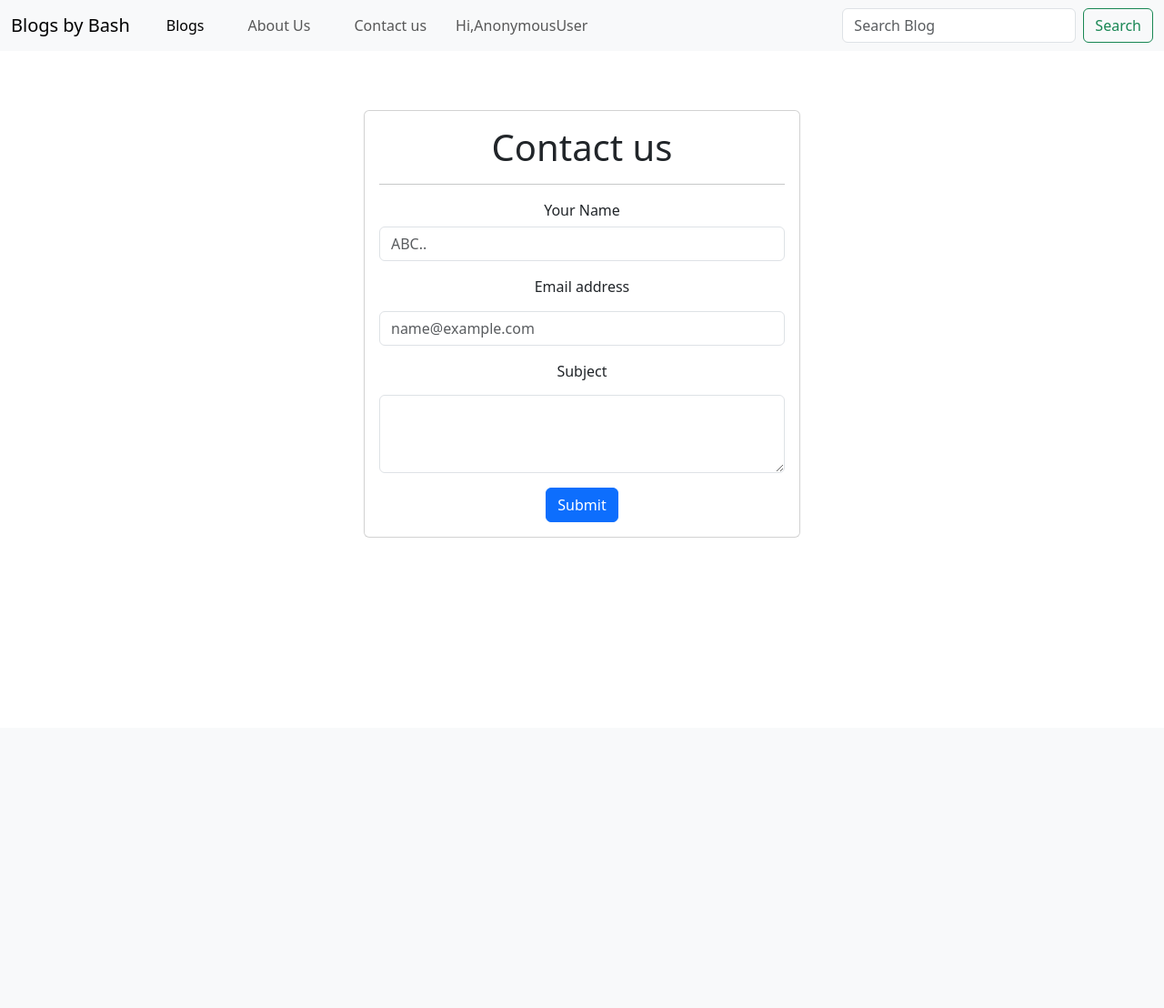
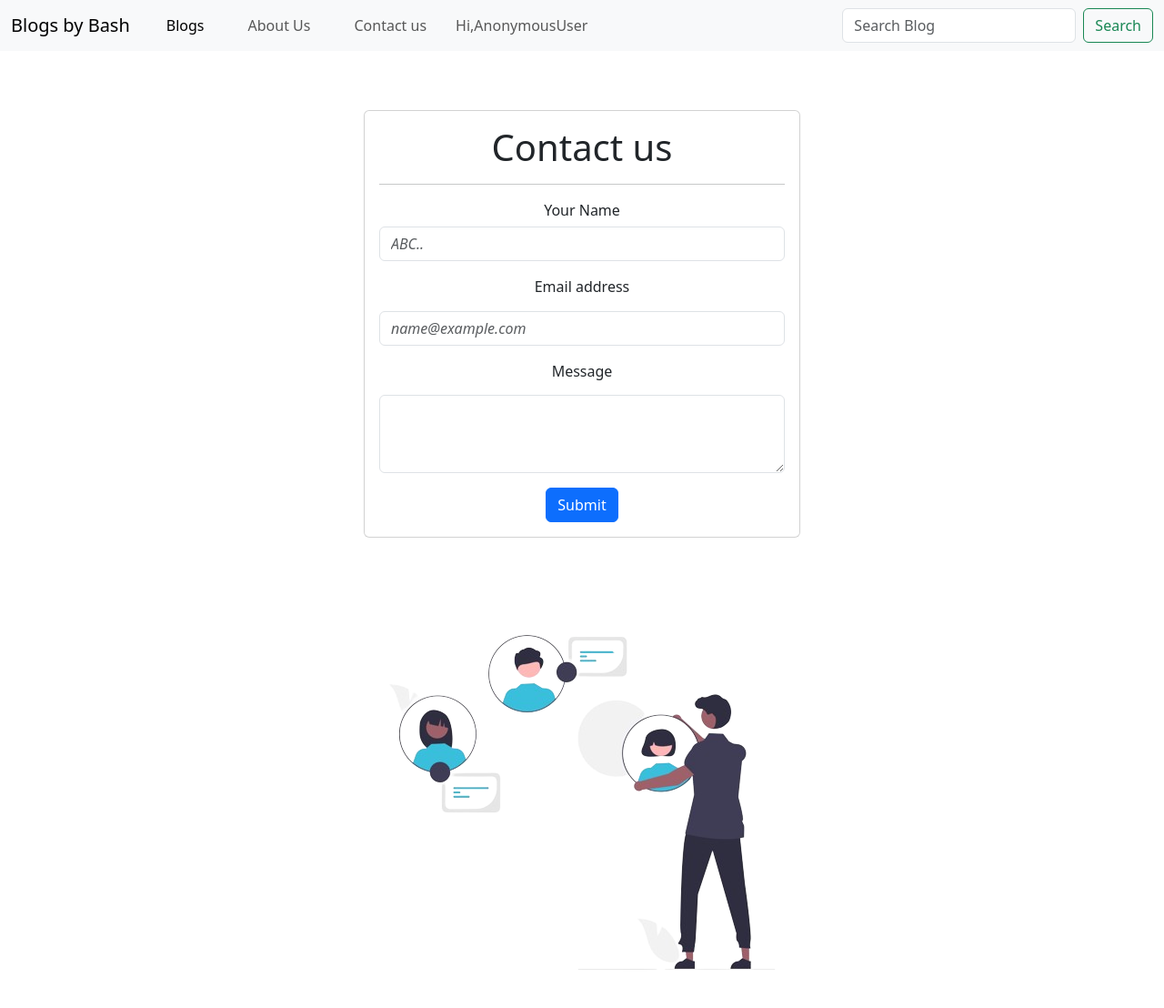
Before and after one commit to Umairawan81/Blogs-By-Bash, a Django app: page /contact-us/ in a window 1280 px wide. Shown: the whole page at 91% size. Before the commit the page ends 591 px from the top, so only its background shows below. Run offline with Django 4.2, Linux system fonts and the light colour scheme.

Commit message:
contact form with image

```diff
--- a/Blogs/Blog_Website/templates/contact.html
+++ b/Blogs/Blog_Website/templates/contact.html
@@ -1,7 +1,8 @@
+
 {% extends 'navbar.html' %}
 
 {% block content %}
-
+{% load static %}
 <!DOCTYPE html>
 <html lang="en">
 <head>
@@ -29,15 +30,15 @@
                         {% csrf_token %}
                         <div class="mb-3">
                             <label for="Name" class="form-label"><h6 class="my-0">Your Name</h6></label>
-                            <input type="Name" class="form-control" name="Name" placeholder="ABC..">
+                            <input type="Name" class="form-control" name="Name" placeholder="ABC.." style="font-style: italic;">
                         </div>
                         <div class="mb-3">
                             <label for="Email" class="form-label"><h6>Email address</h6></label>
-                            <input type="email" class="form-control" name="Email_addr" placeholder="name@example.com">
+                            <input type="email" class="form-control" name="Email_addr" placeholder="name@example.com" style="font-style: italic;">
                         </div>
                         <div class="mb-3">
-                            <label for="Subject" class="form-label"><h6>Subject</h6></label>
-                            <textarea class="form-control" name="subj" rows="3"></textarea>
+                            <label for="Subject" class="form-label"><h6>Message</h6></label>
+                            <textarea class="form-control" name="msg" rows="3"></textarea>
                         </div>
                         <button type="submit" class="btn btn-primary">Submit</button>
                     </form>
@@ -46,6 +47,7 @@
             </div>
         </div>
     </div>
+    <img src="{% static 'Images/Contact-us.png' %}">
     </center>
     {% endif%}
 
--- a/Blogs/Blog_Website/views.py
+++ b/Blogs/Blog_Website/views.py
@@ -5,6 +5,7 @@ from django.shortcuts import render
 from django.contrib import messages
 from .forms import Comment_form
 from .models import *
+from django.core.mail import send_mail
 
 def home(request):
    user = request.POST.get("name")
@@ -20,12 +21,18 @@ def About(request):
 def contact(request):
    if request.method == 'POST':
       con_name = request.POST.get('Name')
-      con_subj = request.POST.get('subj')
       con_email = request.POST.get('Email_addr')
+      con_msg = request.POST.get('msg')
 
-      print('con_name: ',con_name)
+      # This is according to django email sending formate
+      send_mail(
+         'Message from' + con_name, # Name of email sender
+         con_msg, # the mesage body here
+         con_email, # Sender email
+         ['Umairawan03125@gmail.com'],# Reciever Email
+      )
+
       context = {'con_name': con_name}
-      print('context: ',context)
       return render(request ,'contact.html' , context)
    return render(request , 'contact.html')
 
```
Also changed, not shown: Blogs/Blogs/settings.py (+12 -0 lines), Blogs/static/Images/Contact-us.png (renamed from Blogs/Blog_Website/static/Images/Contact-us.png), Local Host contact form email testing.PNG (added).
